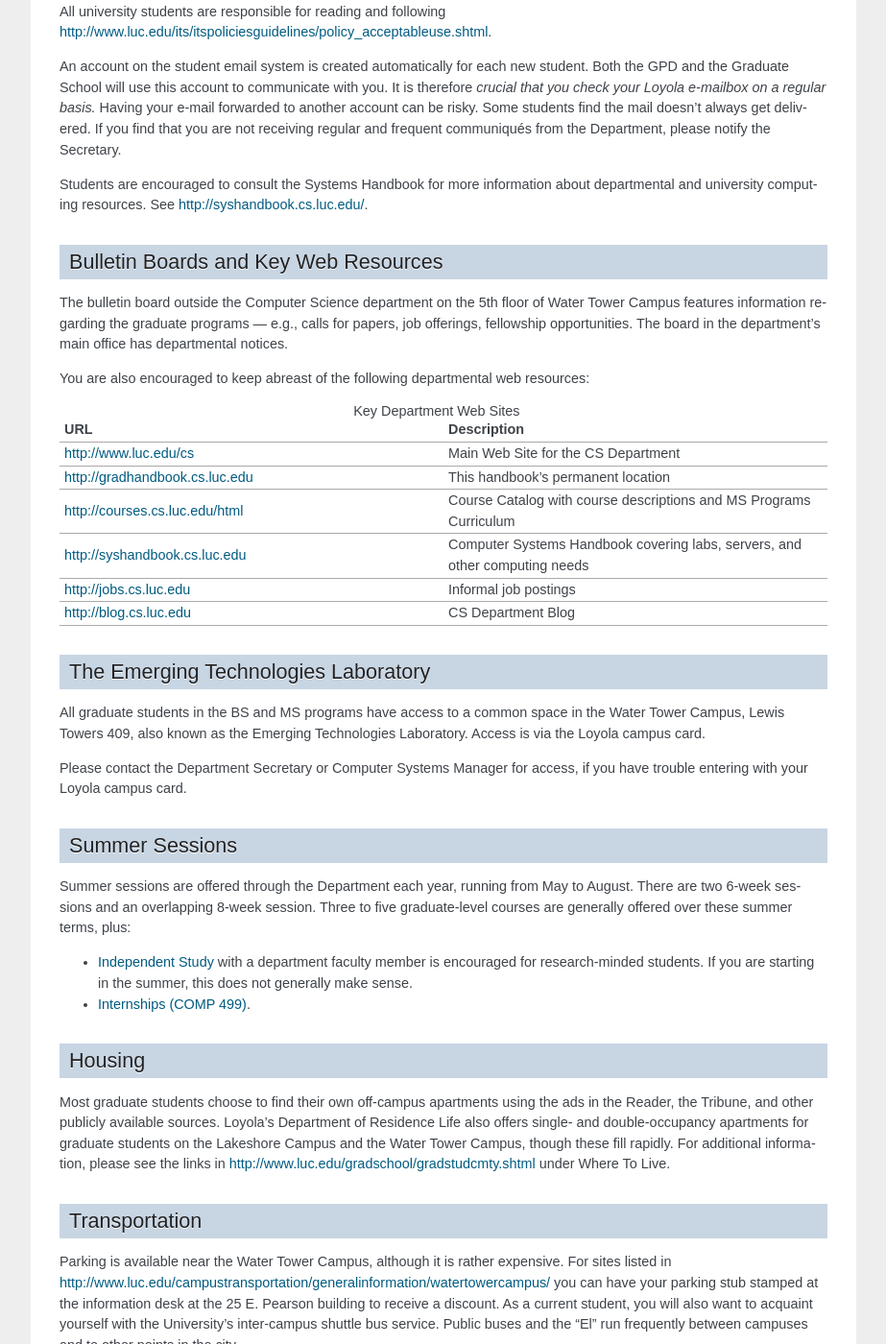
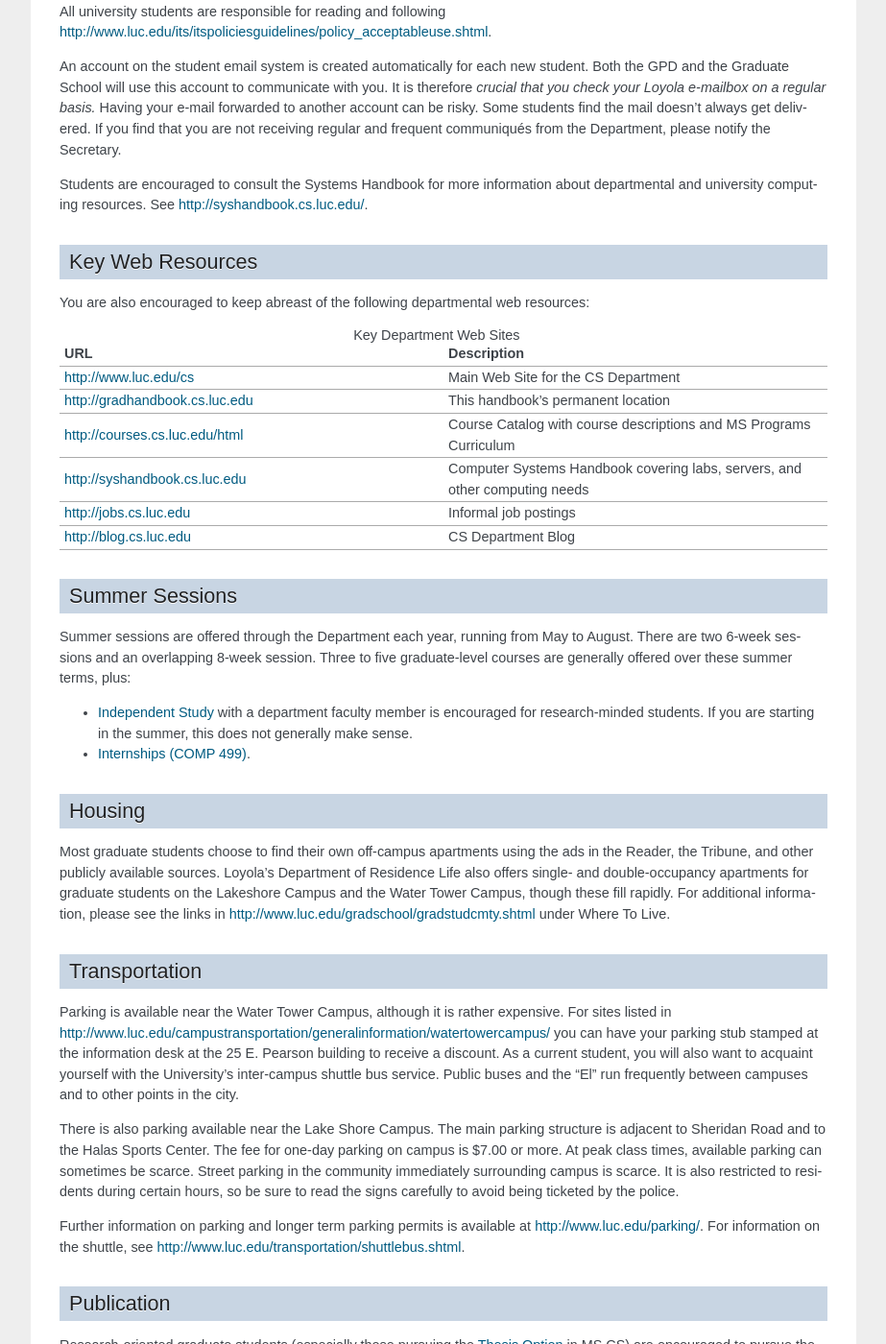
Before and after one commit to LoyolaChicagoCS/gradhandbook, a Sphinx documentation site: the page built from source/general.rst, in a window 1280 px wide and 1400 px high, scrolled down 1379 px. Shown: the whole window at 96% size, without its empty margins (198-1121 px from the left). Built offline with Sphinx 7.4.7, drawn with Linux system fonts in a browser that asks for light colours; some of the changed text lies outside the part shown.

Commit message:
remove water tower sections, add associate dean info

```diff
--- a/source/general.rst
+++ b/source/general.rst
@@ -137,13 +137,8 @@
    blog for department
    web site
 
-Bulletin Boards and Key Web Resources
+Key Web Resources
 --------------------------------------
-
-The bulletin board outside the Computer Science department on the 5th floor of Water Tower Campus
-features information regarding the graduate programs — e.g.,
-calls for papers, job offerings, fellowship opportunities.
-The board in the department's main office has departmental notices.
 
 You are also encouraged to keep abreast of the following departmental web resources:
 
@@ -157,18 +152,6 @@
    	"http://syshandbook.cs.luc.edu", "Computer Systems Handbook covering labs, servers, and other computing needs"
    	"http://jobs.cs.luc.edu", "Informal job postings"
    	"http://blog.cs.luc.edu", "CS Department Blog"
-
-.. index:: Emerging Technologies Laboratory (ETL)
-
-The Emerging Technologies Laboratory
---------------------------------------
-
-All graduate students in the BS and MS programs have access to a common space
-in the Water Tower Campus, Lewis Towers 409,
-also known as the Emerging Technologies Laboratory. Access is via the Loyola campus card.
-
-Please contact the Department Secretary or Computer Systems Manager for access,
-if you have trouble entering with your Loyola campus card.
 
 .. index:: summer sessions
 
```
Also changed, not shown: other parts of source/general.rst (+1 -1 lines).
